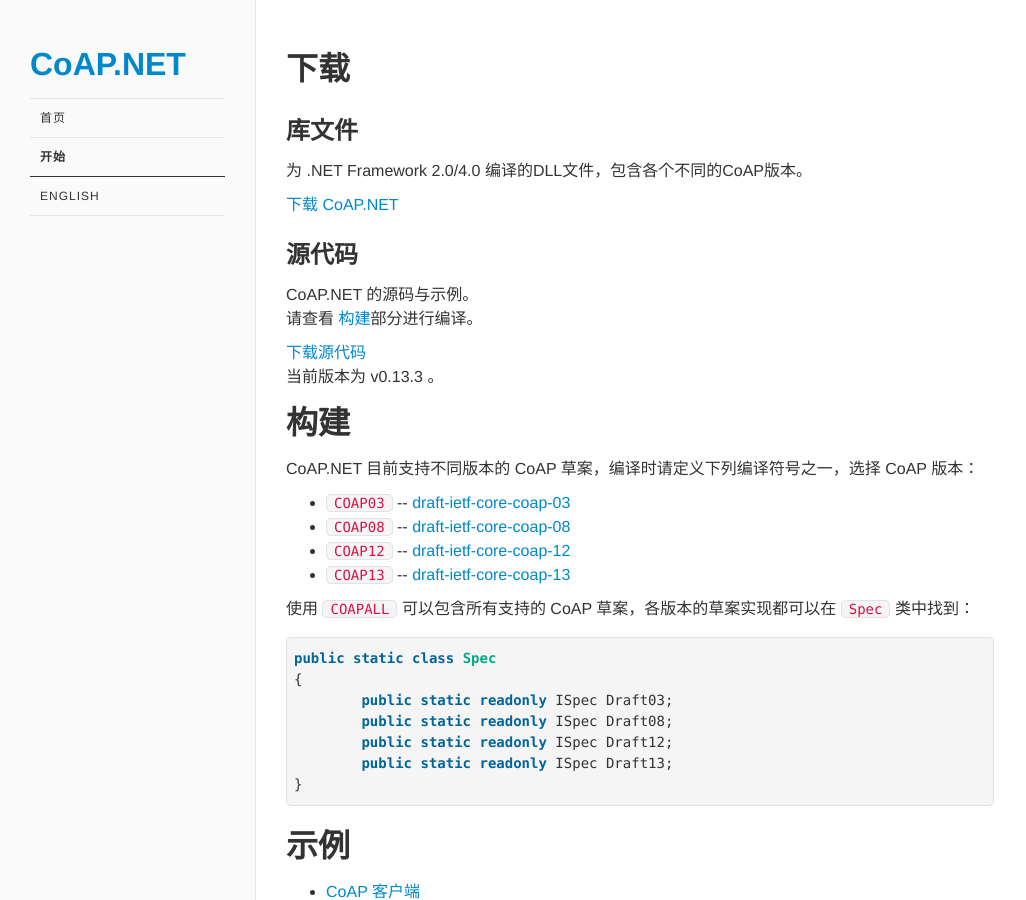
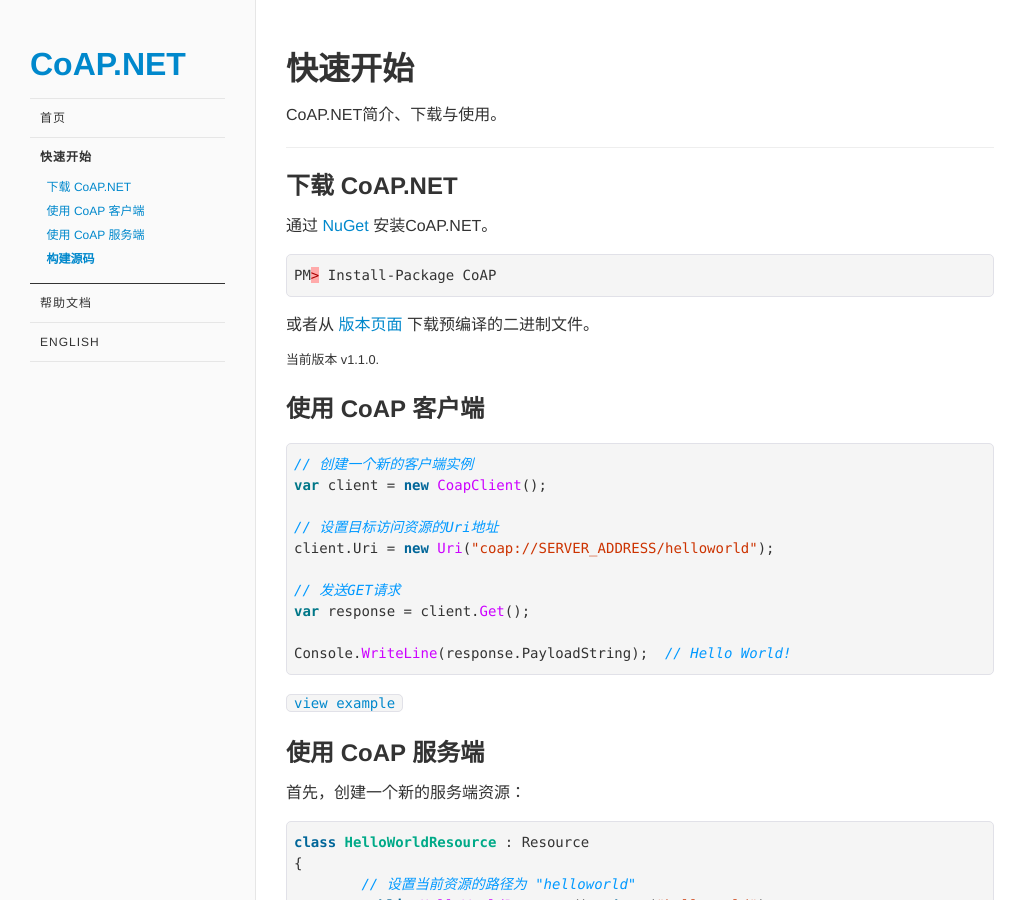
Before and after one commit to smeshlink/CoAP.NET, a Jekyll site: the page built from zh/getting-started.md, in a window 1280 px wide and 900 px high. Shown: the whole window, without its empty margins (0-1026 px from the left). Built offline with Jekyll 4.4.1, drawn with Linux system fonts in a browser that asks for light colours; some of the changed text lies outside the part shown.

Commit message:
update index and getting started

```diff
--- a/_includes/head.html
+++ b/_includes/head.html
@@ -3,7 +3,7 @@
 		<meta name="viewport" content="width=device-width,initial-scale=1" />
 		<meta http-equiv="X-UA-Compatible" content="IE=edge,chrome=1" />
 		<title>{{ page.title }}{% if page.home %}{% else %} &middot; {{ site.name }}{% endif %}</title>
-		<meta name="description" content="{{ site.description }}">
+		<meta name="description" content="{% if page.excerpt %}{{ page.excerpt }}{% else %}{{ site.description }}{% endif %}">
 		<link rel="alternate" type="application/atom+xml" title="Recent commits to CoAP.NET’s master branch" href="{{ site.repository }}/commits/master.atom" />
 		<link rel="stylesheet" href="{{ site.baseurl }}/assets/css/app.css" />
 		<!--[if lt IE 9]>
--- a/_includes/header.html
+++ b/_includes/header.html
@@ -1,6 +1,6 @@
 		<nav id="nav" role="navigation">
 			<header role="banner">
-				<h1 id="logo"><a href="{{ site.baseurl }}/" title="{{ site.name }}">{{ site.name }}</a></h1>
+				<h1 id="logo"><a href="{{ site.baseurl }}/{% if page.zh %}zh/{% endif %}" title="{{ site.name }}">{{ site.name }}</a></h1>
 			</header>
 			<div id="menu-toggle" class="menu-toggle open"></div>
 {% if page.zh %} {% include nav-zh.html %} {% else %} {% include nav.html %} {% endif %}
--- a/_includes/nav-zh.html
+++ b/_includes/nav-zh.html
@@ -1,9 +1,18 @@
 				<ul class="nav">
-							<li class="{% if page.home %}active{% endif %}">
+					<li{% if page.home %} class="active"{% endif %}>
 						<a href="{{ site.baseurl }}/zh/">首页</a>
 					</li>
-							<li class="{% if page.started %}active{% endif %}">
-								<a href="{{ site.baseurl }}/zh/getting-started/">开始</a>
+					<li{% if page.started %} class="active"{% endif %}>
+						<a href="{{ site.baseurl }}/zh/getting-started/">快速开始</a>{% if page.started %}
+						<ul>
+							<li><a href="#installing-coapnet">下载 CoAP.NET</a></li>
+							<li><a href="#using-coap-client">使用 CoAP 客户端</a></li>
+							<li><a href="#using-coap-server">使用 CoAP 服务端</a></li>
+							<li><a href="#building-from-source">构建源码</a></li>
+						</ul>{% endif %}
+					</li>
+					<li{% if page.doc %} class="active"{% endif %}>
+						<a href="{{ site.baseurl }}/zh/doc/">帮助文档</a>
 					</li>
 					<li>
 						<a href="{{ site.baseurl }}/">English</a>
--- /dev/null
+++ b/zh/getting-started.md
@@ -0,0 +1,107 @@
+---
+layout: article
+title: 快速开始
+excerpt: CoAP.NET简介、下载与使用。
+started: true
+permalink: /zh/getting-started/
+zh: true
+---
+
+# {{ page.title }}
+
+{{ page.excerpt }}
+
+------------------
+
+## 下载 CoAP.NET
+{: #installing-coapnet }
+
+通过 [NuGet](https://www.nuget.org/packages/CoAP/) 安装CoAP.NET。
+
+{% highlight powershell %}
+PM> Install-Package CoAP
+{% endhighlight %}
+
+或者从 [版本页面](https://github.com/smeshlink/CoAP.NET/releases/latest) 下载预编译的二进制文件。
+
+<small>当前版本 v{{ site.version }}.</small>
+
+## 使用 CoAP 客户端
+{: #using-coap-client }
+
+{% highlight csharp %}
+// 创建一个新的客户端实例
+var client = new CoapClient();
+
+// 设置目标访问资源的Uri地址
+client.Uri = new Uri("coap://SERVER_ADDRESS/helloworld");
+
+// 发送GET请求
+var response = client.Get();
+
+Console.WriteLine(response.PayloadString);  // Hello World!
+{% endhighlight %}
+
+[`view example`]({{ site.baseurl }}/examples/client/)
+
+## 使用 CoAP 服务端
+{: #using-coap-server }
+
+首先，创建一个新的服务端资源：
+
+{% highlight csharp %}
+class HelloWorldResource : Resource
+{
+	// 设置当前资源的路径为 "helloworld"
+	public HelloWorldResource() : base("helloworld")
+	{
+		// 设置资源的标题
+		Attributes.Title = "GET a friendly greeting!";
+	}
+
+	// 重写 DoGet 方法来处理GET请求
+	protected override void DoGet(CoapExchange exchange)
+	{
+		// 收到一次请求，回复 "Hello World!"
+		exchange.Respond("Hello World!");
+	}
+}
+{% endhighlight %}
+
+接下来，将这个资源添加到一个服务端实例，然后启动服务端：
+
+{% highlight csharp %}
+// 创建一个新的服务端实例
+var server = new CoapServer();
+
+// 添加资源
+server.Add(new HelloWorldResource());
+
+// 启动服务端
+server.Start();
+{% endhighlight %}
+
+现在可以通过 `coap://SERVER_ADDRESS/helloworld` 来访问这个资源了。
+
+[`view example`]({{ site.baseurl }}/examples/server/)
+
+## 构建源码
+{: #building-from-source }
+
+CoAP.NET工程定义了一些条件编译符号来构建不同的CoAP版本，支持的版本如下：
+
+* `COAP03` -- [draft-ietf-core-coap-03](http://tools.ietf.org/html/draft-ietf-core-coap-03)
+* `COAP08` -- [draft-ietf-core-coap-08](http://tools.ietf.org/html/draft-ietf-core-coap-08)
+* `COAP12` -- [draft-ietf-core-coap-12](http://tools.ietf.org/html/draft-ietf-core-coap-12)
+* `COAP13` -- [draft-ietf-core-coap-13](http://tools.ietf.org/html/draft-ietf-core-coap-13)
+* `COAP18` -- [draft-ietf-core-coap-18](http://tools.ietf.org/html/draft-ietf-core-coap-18)
+* `RFC7252` -- [RFC7252](http://tools.ietf.org/html/rfc7252)
+* `COAPALL` -- 以上所有的支持版本
+
+默认条件下（不定义任何条件编译符号），CoAP.NET将构建为最新的CoAP版本。
+如果需要启用特定版本的CoAP协议，定义相应的条件编译符号即可。
+例如，定义`COAP03`将启用CoAP Draft 03。定义`COAPALL`启用所有支持的CoAP版本。
+
+--------
+
+**Next**: [帮助文档]({{ site.baseurl }}/zh/doc/)
```
Also changed, not shown: getting-started.html (deleted, +0 -67 lines), index.html (+6 -6 lines), zh/index.html (+30 -13 lines). Lines whose indentation alone changed are shown as unchanged.
